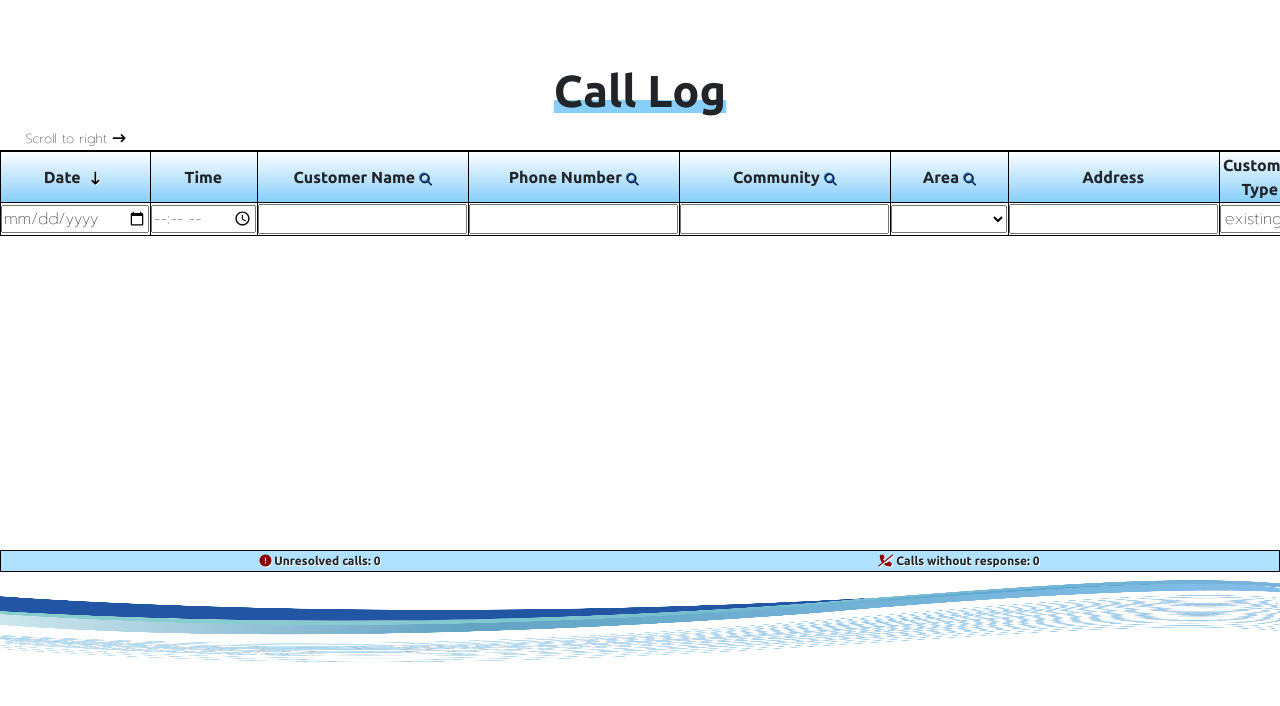
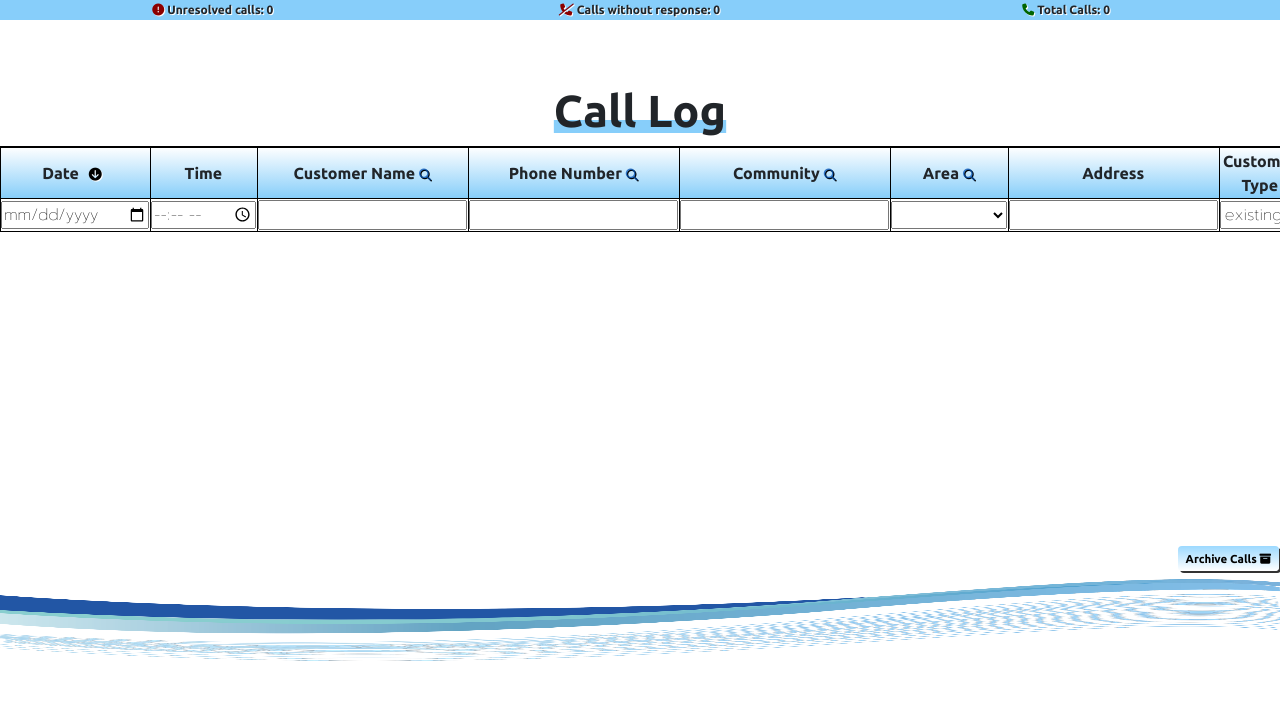
Before and after one commit to ahndawn/call-log, a Flask app: page /calls in a window 1280 px wide. Shown: the part 94-800 px from the top of the page. Run offline with Flask 3, Linux system fonts and the light colour scheme; lists and menus that the app fills with data are empty; some libraries are stand-ins or nearby versions.

Commit message:
css, add archive function, call count function

```diff
--- a/Templates/calls.html
+++ b/Templates/calls.html
@@ -1,8 +1,12 @@
 {% extends 'base.html' %}
 
 {% block content %}
+<table class="status-bar">
+  <th class="call-data"><i class="fa-solid fa-circle-exclamation" style="color: darkred;"></i> Unresolved calls: {{ count_unresolved }}</th>
+  <th class="call-data"><i class="fa-solid fa-phone-slash" style="color: darkred;"></i> Calls without response: {{ count_response }}</th>
+  <th class="call-data"><i class="fa-solid fa-phone" style="color: darkgreen;"></i> Total Calls: {{ count_response }}</th>
+</table>
   <h1>Call Log</h1>
-  <button type="button" id="scrollarrow" style="padding-left: 2%;" onclick="scrollToRight()"> Scroll to right <i class="fa-solid fa-arrow-right-long"></i></button>
   <form method="post">
     {{ form.csrf_token }}
   <div class="tableFixHead">
@@ -10,7 +14,7 @@
     <thead style="font-family: 'Ubuntu', sans-serif;">
       <tr>
         <th>Date
-          <button type="button" id="scrollarrow" onclick="scrollToBottom()"><i class="fa-solid fa-arrow-down-long"></i></button>
+          <button type="button" id="scrollarrow" title= "Scroll to bottom" onclick="scrollToBottom()"><i class="fa-solid fa-circle-arrow-down"></i></button>
         </th>
         <th>Time</th>
         <th>Customer Name <a href="{{ url_for('name_search') }}" class="btn btn-sm btn-primary" id="search"><i class="fa-solid fa-magnifying-glass"></i></a></th>
@@ -67,8 +71,8 @@
             {% else %}
             <td>{{ call.resolved }}</td>
             {% endif %}
-            <td class="actions"><a href="{{ url_for('edit_call', id=call.id) }}" id="edit-btn" class="btn btn-sm btn-primary"><i class="fa-solid fa-pen"></i></a>
-            <a href="{{ url_for('delete_call', id=call.id) }}" id="deletebtn" class="btn btn-sm btn-primary" onclick="return confirmDelete()"><i class="fa-solid fa-trash-can"></i></a></td>
+            <td class="actions"><a href="{{ url_for('edit_call', id=call.id) }}" id="edit-btn" class="btn btn-sm btn-primary"><i class="fa-regular fa-pen-to-square"></i></a>
+            <a href="{{ url_for('delete_call', id=call.id) }}" id="deletebtn" class="btn btn-sm btn-primary" onclick="return confirmDelete()"><i class="fa-regular fa-trash-can"></i></a></td>
         </tr>
       {% endfor %}
         <tr>
@@ -93,11 +97,6 @@
   </table>
 </div>
 </form>
-
-<table>
-    <th class="call-data"><i class="fa-solid fa-circle-exclamation" style="color: darkred;"></i> Unresolved calls: {{ count_unresolved }}</th>
-    <th class="call-data"><i class="fa-solid fa-phone-slash" style="color: darkred;"></i> Calls without response: {{ count_response }}</th>
-</table>
-
+<a href="{{ url_for('archive_calls') }}" style="position: relative; margin-left: 92vw; font-size: .9vw;" id="archivebtn" class="btn btn-sm btn-primary">Archive Calls <i class="fa-solid fa-box-archive"></i></a>
 <img src="/static/assets/images/bluewave.png" alt="blue-wave.png" width="100%" height="100px">
 {% endblock %}
--- a/app.py
+++ b/app.py
@@ -1,9 +1,11 @@
-from flask import Flask, flash, render_template, request, redirect, url_for
+from flask import Flask, flash, render_template, request, redirect, url_for, Response, send_from_directory
 from flask_sqlalchemy import SQLAlchemy
 from datetime import datetime, date, time
 from models import db, connect_db, Call
 from forms import CallForm, PhoneSearchForm, ResponseSearchForm, ResolvedSearchForm, NameSearchForm, CommunitySearchForm, AreaSearchForm, TypeSearchForm
-from queries import count_unresolved_calls, count_response_calls
+from queries import count_unresolved_calls, count_response_calls, count_calls
+import csv
+import os
 
 app = Flask(__name__)
 app.config['SQLALCHEMY_DATABASE_URI'] = 'sqlite:///calls.db'
@@ -31,6 +33,7 @@ def calls():
     form = CallForm()
     count_unresolved = count_unresolved_calls()
     count_response = count_response_calls()
+    count_call = count_calls()
     if request.method == "POST" and form.validate():
         call = Call(date=form.date.data,
                     time=form.time.data,
@@ -51,7 +54,7 @@ def calls():
         db.session.commit()
         return redirect(url_for('calls'))
     calls = Call.query.all()
-    return render_template('calls.html', form=form, calls=calls, count_unresolved=count_unresolved, count_response=count_response)
+    return render_template('calls.html', form=form, calls=calls, count_unresolved=count_unresolved, count_response=count_response, count_call=count_call)
 
 @app.route('/edit-call/<int:id>', methods=['GET', 'POST'])
 def edit_call(id):
@@ -60,7 +63,6 @@ def edit_call(id):
     if form.validate_on_submit():
         form.populate_obj(call)
         db.session.commit()
-        flash('Call updated successfully', 'success')
         return redirect(url_for('calls'))
     return render_template('call.html', call=call, form=form)
 
@@ -140,4 +142,38 @@ def area_search():
         area = form.area.data
         calls = Call.query.filter(Call.area.like(f'%{area}%')).all()
     return render_template('area_search.html', form=form, calls=calls)
+
+
 ##########################
+# archive calls to csv file
+@app.route("/archive_calls", methods=["GET", "POST"])
+def archive_calls():
+    if request.method == 'POST':
+        start_date = datetime.strptime(request.form['start_date'], '%Y-%m-%d')
+        end_date = datetime.strptime(request.form['end_date'], '%Y-%m-%d')
+        calls = Call.query.filter(Call.date.between(start_date, end_date)).all()
+
+        if not calls:
+            flash('No calls found in selected date range.')
+            return redirect(url_for('archive_calls'))
+
+        archive_dir = os.path.join(app.root_path, 'archive')
+        if not os.path.exists(archive_dir):
+            os.makedirs(archive_dir)
+
+        archive_filename = f'calls_{start_date.strftime("%Y-%m-%d")}_to_{end_date.strftime("%Y-%m-%d")}.csv'
+        archive_path = os.path.join(archive_dir, archive_filename)
+
+        with open(archive_path, 'w', newline='') as file:
+            writer = csv.writer(file)
+            writer.writerow(['Date', 'Time', 'Customer Name', 'Phone Number', 'Community', 'Area', 'Address', 'Customer Type', 'Call Type', 'Comments', 'Received Type', 'Response', 'Card', 'Database', 'Resolved'])
+            for call in calls:
+                writer.writerow([call.date.strftime('%Y-%m-%d'), call.time.strftime('%H:%M:%S'), call.customer_name, call.phone_number, call.community, call.area, call.address, call.customer_type, call.call_type, call.comments, call.received_type, call.response, call.card, call.database, call.resolved])
+
+        Call.query.filter(Call.date.between(start_date, end_date)).delete()
+        db.session.commit()
+
+        flash(f'Calls successfully archived and removed. Archive file: {archive_filename}', 'success')
+        return redirect(url_for('archive_calls'))
+
+    return render_template('archive.html')
--- a/queries.py
+++ b/queries.py
@@ -5,6 +5,12 @@ def count_unresolved_calls():
     unresolved_calls = Call.query.filter_by(resolved="no").count()
     return unresolved_calls
 
+# counts number of calls needing response
 def count_response_calls():
     response_calls = Call.query.filter_by(response="no").count()
     return response_calls
+
+# count the total number of calls in the database
+def count_calls():
+    total_calls = Call.query.count()
+    return total_calls
--- a/static/app.css
+++ b/static/app.css
@@ -39,9 +39,13 @@ br {
   text-align: center;
 }
 
-/* call data table */
+/* status bar table */
+.status-bar{
+  border: none;
+}
+
 .call-data{
-  background-color: rgb(176, 225, 255);
+  background-color: lightskyblue;
   font-family: 'Ubuntu', sans-serif;
   width: 100px;
   height: fit-content;
@@ -106,6 +110,20 @@ br {
   padding-top: 0px;
   padding-bottom: 0px;
   font-size: 17px;
+}
+
+/* Archive button */
+#archivebtn {
+  background: linear-gradient(to top, white, rgb(156, 217, 255));
+  border: none;
+  color: black;
+  font-family: 'Ubuntu', sans-serif;
+  box-shadow: #333 2px 2px;
+}
+#archivebtn:hover {
+  background: linear-gradient(to bottom, white, rgb(156, 217, 255));
+  cursor: pointer;
+  box-shadow: #333 3px 3px;
 }
 
 /* trashcan button on calls table */
@@ -186,7 +204,7 @@ br {
   overflow: scroll; /* make the table scrollable if height is more than 200 px  */
   height: 400px; /* gives an initial height to the table */
   border-top: 1px solid black;
-  padding-bottom: 10px;
+  padding-bottom: 12px;
 }
 
 /* keeps table head in fixed position when scrolling */
```
Also changed, not shown: Templates/archive.html (added, +25 -0 lines), Templates/call.html (+18 -1 lines).
